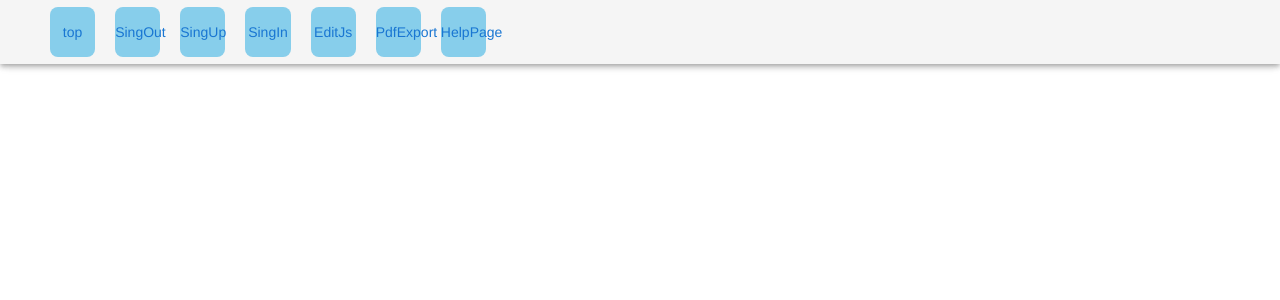
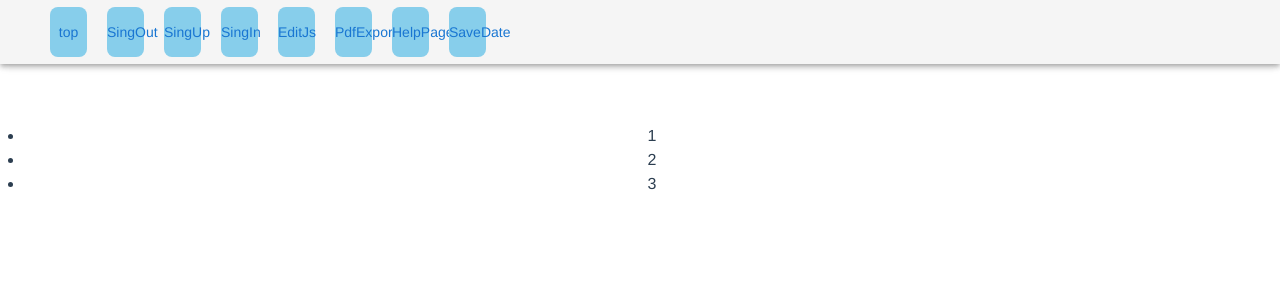
Before and after one commit to mnfm2118/formula-portfolio, a Vue app: page /vue-test/savedate in a window 1280 px wide. Shown: the top 300 px of the page. Built offline with nearby package versions, Linux system fonts and the light colour scheme; no server answers; the database is empty.

Commit message:
savedocuments

```diff
--- /dev/null
+++ b/src/components/SaveDate.vue
@@ -0,0 +1,70 @@
+<template>
+    <div class="text">
+      <div>
+        <ul>
+            <li v-for="i in this.docs" :key=i >{{ i }}</li>
+        </ul>
+    </div>
+    </div>
+  </template>
+
+  <script>
+ import { app } from "../firebase";
+ import { getFirestore } from "firebase/firestore";
+
+const db = getFirestore(app)
+
+
+
+  export default {
+
+    name: 'SaveDate',
+    data () {
+      return {
+        docs:[1, 2, 3]
+      }
+    },
+    methods: {
+    async getdocuments() {
+        const querySnapshot = await db.collection('documents')
+        .where('uid', '==', '')
+  .get()
+console.log(querySnapshot.size)
+console.log(querySnapshot.empty)
+querySnapshot.forEach((postDoc) => {
+  console.log(postDoc.id, ' => ', JSON.stringify(postDoc.data()))
+})
+    }
+},
+mounted () {
+    this.getdocuments()
+}
+
+  }
+  </script>
+
+  <!-- Add "scoped" attribute to limit CSS to this component only -->
+  <style scoped>
+
+  div.text {
+    text-align: center;
+  }
+
+  div.content {
+    background-color: #eee;
+    display: inline-block;
+    margin: 10px;
+    width: 30%;
+  }
+
+  h3 {
+    color: white;
+  }
+
+  p {
+    width: 90%;
+    display: inline-block;
+    text-align: left;
+  }
+
+  </style>
--- a/src/components/TabMenu.vue
+++ b/src/components/TabMenu.vue
@@ -22,7 +22,8 @@
           { title: 'SingIn', path: '/sing_in' },
           { title: 'EditJs', path: '/edit_Js'},
           { title: 'PdfExport', path: '/pdf_export'},
-          { title: 'HelpPage', path: '/help'}
+          { title: 'HelpPage', path: '/help'},
+          { title: 'SaveDate', path: '/savedate'}
         ]
       }
     }
--- a/src/router/index.js
+++ b/src/router/index.js
@@ -8,6 +8,7 @@ import SingUp from '../components/SingUp.vue'
 import EditJs from '../components/EditJs.vue'
 import PdfExport from '../components/PdfExport.vue'
 import HelpPage from '../components/HelpPage.vue'
+import SaveDate from '../components/SaveDate.vue'
 import { app } from '../firebase'
 import { getAuth } from 'firebase/auth'
 
@@ -60,6 +61,11 @@ base: '/vue-test/',
         path: '/help',
         name: 'HelpPage',
         component: HelpPage
+    },
+    {
+    path: '/savedate',
+        name: 'SaveDate',
+        component: SaveDate
     }
   ]
 });
```
